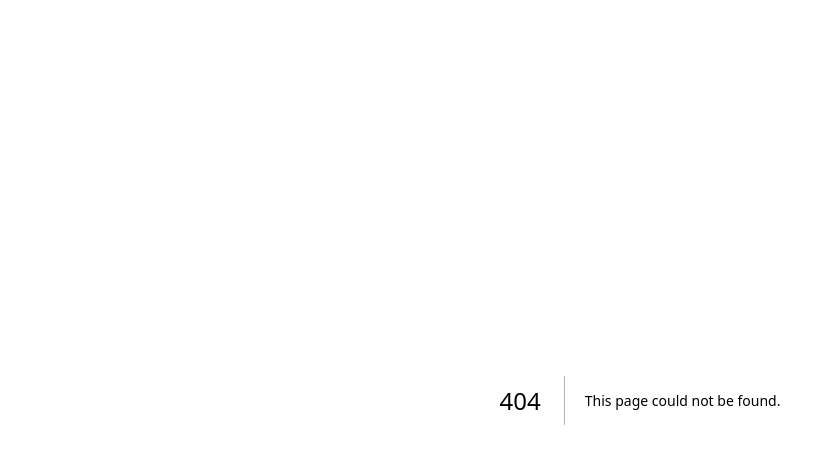
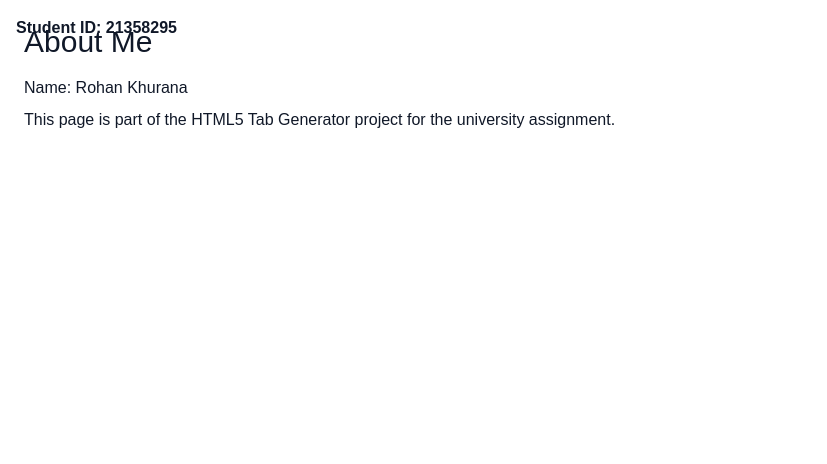
Before and after one commit to innovatewithkishlay/tab-code-generator, a Next.js app: page /about in a window 1280 px wide. Before the commit this address had no page. Shown: the top 464 px of the page, without its empty margins (0-827 px from the left). Built offline with nearby package versions, Linux system fonts and the light colour scheme.

Commit message:
Add About page in TypeScript with Tailwind CSS, including student info

```diff
--- /dev/null
+++ b/src/pages/about.tsx
@@ -0,0 +1,16 @@
+import React from 'react';
+
+const About: React.FC = () => {
+  return (
+    <div className="p-6 font-sans relative min-h-screen bg-white dark:bg-gray-900 text-gray-900 dark:text-white">
+      <div className="fixed top-4 left-4 font-bold">
+        Student ID: 21358295
+      </div>
+      <h1 className="text-3xl mb-4">About Me</h1>
+      <p className="mb-2">Name: Rohan Khurana</p>
+      <p>This page is part of the HTML5 Tab Generator project for the university assignment.</p>
+    </div>
+  );
+};
+
+export default About;
```
